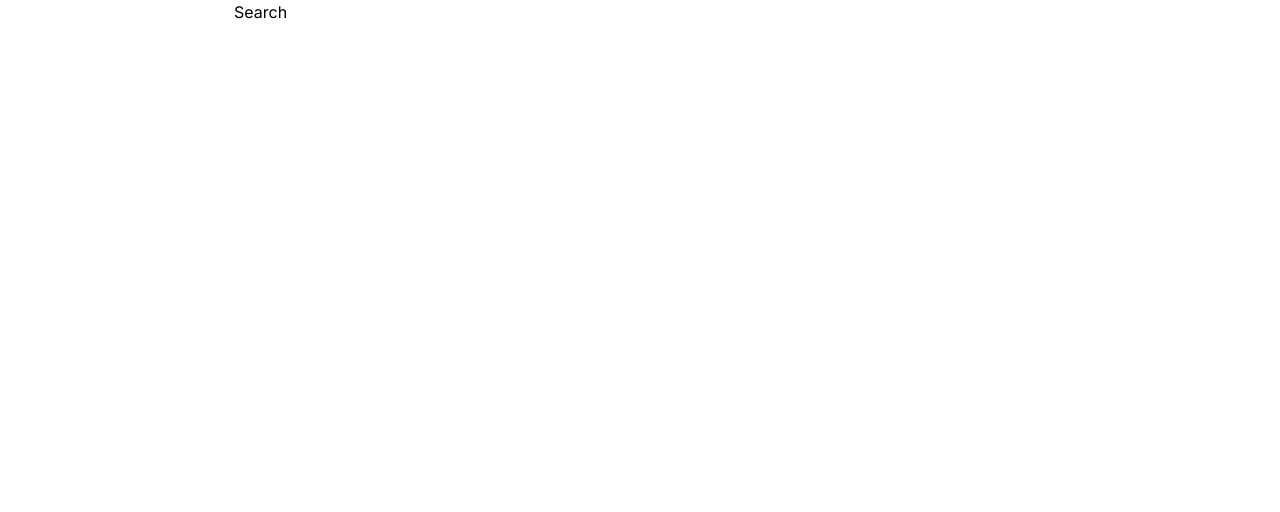
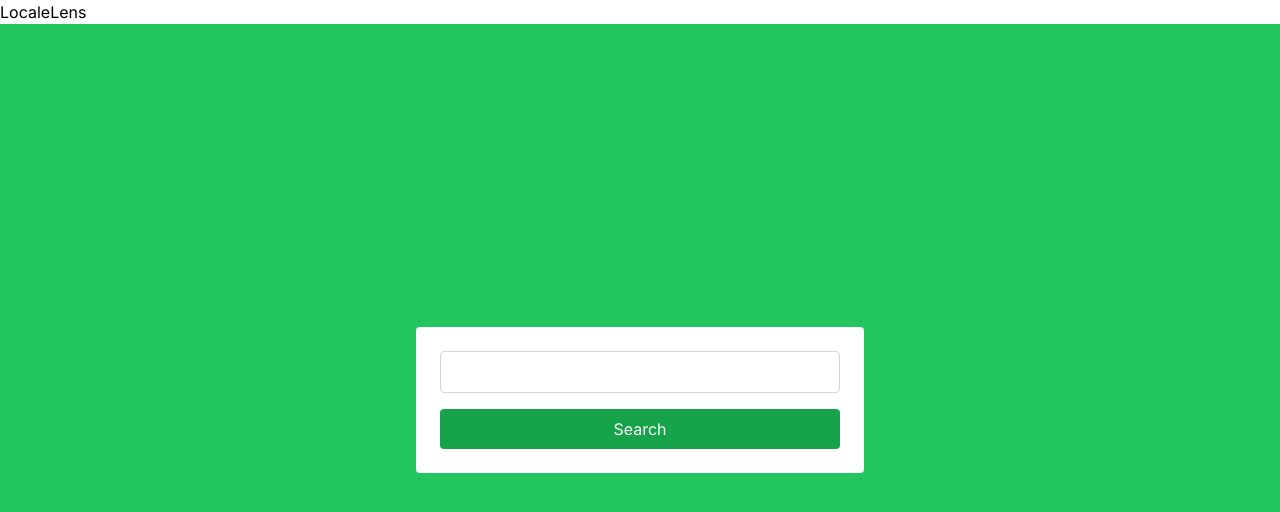
Before and after one commit to ezzcodeezzlife/realestage-amenities, a Next.js app: page / in a window 1280 px wide. Shown: the top 512 px of the page. Built offline with nearby package versions, Linux system fonts and the light colour scheme.

Commit message:
Add navigation bar and styling to layout component*** ***Update search functionality and add styling to home component

```diff
--- /dev/null
+++ b/app/[id]/page.tsx
@@ -0,0 +1,3 @@
+export default function Page({ params }: { params: { id: string } }) {
+    return <div>My Post: {params.id}</div>
+  }
--- a/app/layout.tsx
+++ b/app/layout.tsx
@@ -16,7 +16,14 @@ export default function RootLayout({
 }>) {
   return (
     <html lang="en">
-      <body className={inter.className}>{children}</body>
+
+      <body className={inter.className}>
+        <nav>
+          LocaleLens
+        </nav>
+
+          {children}
+      </body>
     </html>
   );
 }
--- a/app/page.tsx
+++ b/app/page.tsx
@@ -1,35 +1,75 @@
-"use client";
+"use client"
 
 import React, { useState, ChangeEvent } from 'react';
+import Link from 'next/link';
 
 interface Result {
   place_id: number;
+  licence: string;
+  osm_type: string;
+  osm_id: number;
+  lat: string;
+  lon: string;
+  category: string;
+  type: string;
+  place_rank: number;
+  importance: number;
+  addresstype: string;
+  name: string;
   display_name: string;
+  boundingbox: string[];
 }
 
 export default function Home() {
   const [inputValue, setInputValue] = useState<string>('');
   const [results, setResults] = useState<Result[]>([]);
+  const [isCentered, setIsCentered] = useState<boolean>(true);
 
   const handleInputChange = (event: ChangeEvent<HTMLInputElement>) => {
     setInputValue(event.target.value);
   };
 
   const handleSearch = async () => {
-    const response = await fetch(`https://nominatim.openstreetmap.org/search.php?q=${encodeURIComponent(inputValue)}&format=jsonv2`);
+    const response = await fetch(`https://nominatim.openstreetmap.org/search?q=${encodeURIComponent(inputValue)}&format=jsonv2`);
     const data: Result[] = await response.json();
     setResults(data);
+    setIsCentered(false);
   };
 
   return (
-    <main>
-      <input type="text" value={inputValue} onChange={handleInputChange} />
-      <button onClick={handleSearch}>Search</button>
-      {results.map((result: Result, index: number) => (
-        <div key={index}>
-          <p>{result.place_id}</p>
-        </div>
-      ))}
+    <main className="bg-green-500 min-h-screen flex flex-col justify-center items-center pb-12 text-black" >
+      <div className={`bg-white w-full max-w-md rounded p-6 ${isCentered ? 'mt-0' : 'mt-10'}`} >
+        <input
+          type="text"
+          value={inputValue}
+          onChange={handleInputChange}
+          className="w-full px-3 py-2 rounded border border-gray-300 focus:outline-none focus:ring-2 focus:ring-green-600 focus:border-transparent text-black"
+        />
+        <button
+          onClick={handleSearch}
+          className="bg-green-600 text-white mt-4 w-full p-2 rounded hover:bg-green-700 transition"
+        >
+          Search
+        </button>
+      </div>
+
+      <div className="flex flex-col items-center justify-center w-full max-w-md">
+        {results.map((result: Result, index: number) => (
+          <div key={index} className="bg-white text-black rounded p-6 mt-4 w-full animate">
+            <hr className="border-green-300"></hr>
+            <Link href={`/${result.place_id}`} className="cursor-pointer hover:underline">
+              <p>Place ID: {result.place_id}</p>
+              <p>Display Name: {result.display_name}</p>
+              <p>Latitude: {result.lat}</p>
+              <p>Longitude: {result.lon}</p>
+              <p>Type: {result.type}</p>
+              <p>Place Rank: {result.place_rank}</p>
+              <p>Bounding Box: {result.boundingbox.join(', ')}</p>
+            </Link>
+            <hr className="border-green-300"></hr>
+          </div>
+        ))}
+      </div>
     </main>
   );
-}
+};
```
